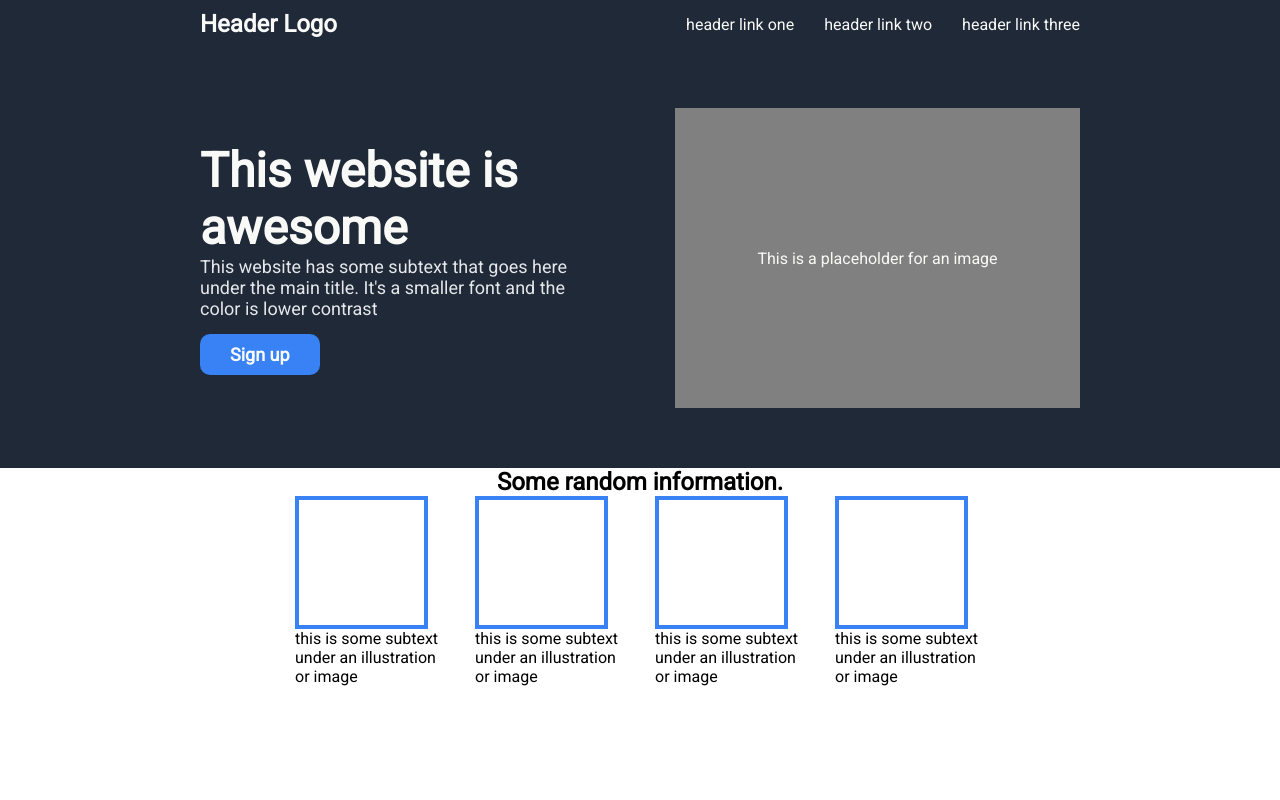
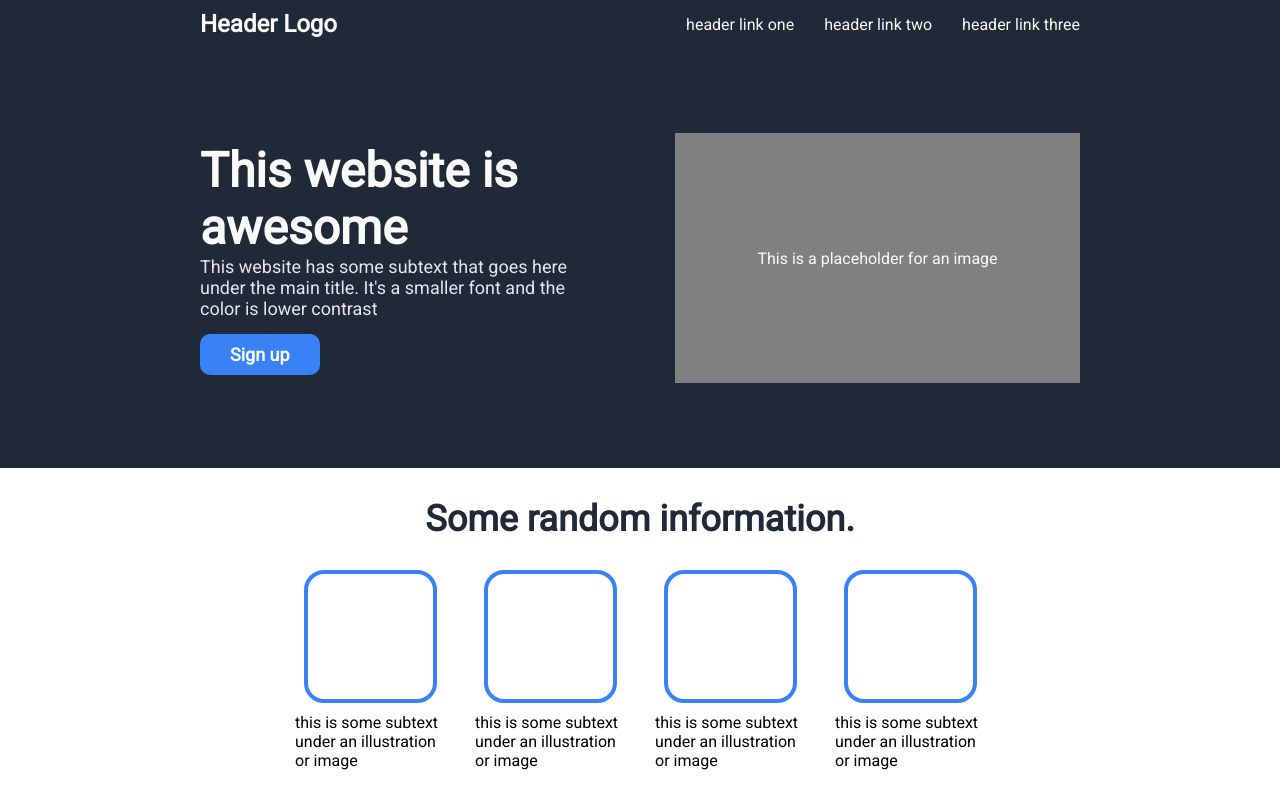
Before and after one commit to dawidduraj/odin-landing-page, a plain HTML site: page index.html in a window 1280 px wide. Drawn offline with Linux system fonts and the light colour scheme.

Commit message:
Finish designing information section

```diff
--- a/style.css
+++ b/style.css
@@ -62,7 +62,7 @@ a{
     align-items: center;
     justify-content: center;
     background-color: gray;
-    height: 300px;
+    height: 250px;
 }
 .information{
     display: flex;
@@ -75,6 +75,18 @@ a{
     gap: 30px;
 }
 
+.information h2{
+    color: #1F2937;
+    font-size: 36px;
+    font-weight: 900px;
+    margin: 30px;
+}
+.item{
+    display: flex;
+    flex-direction: column;
+    justify-content: center;
+    align-items: center;
+}
 .item figcaption{
     width: 150px;
 }
@@ -82,4 +94,6 @@ a{
     width: 125px;
     height: 125px;
     border: 4px #3882f6 solid;
+    border-radius: 20px;
+    margin-bottom: 10px;
 }
```
